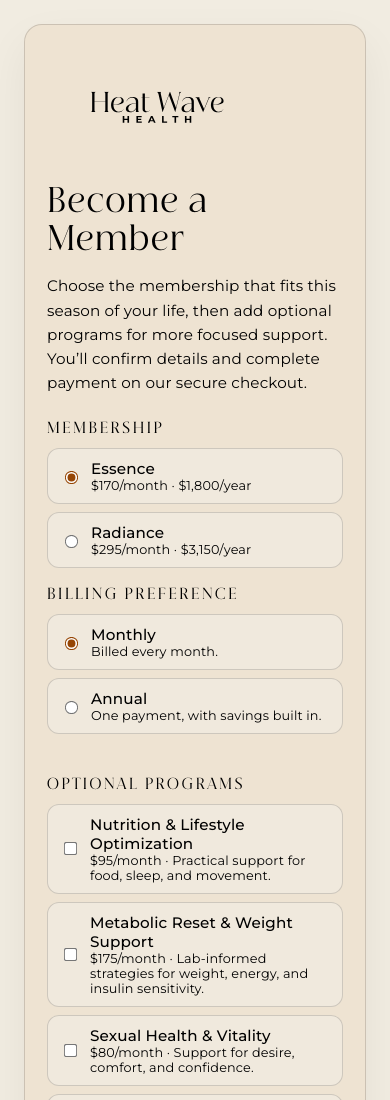
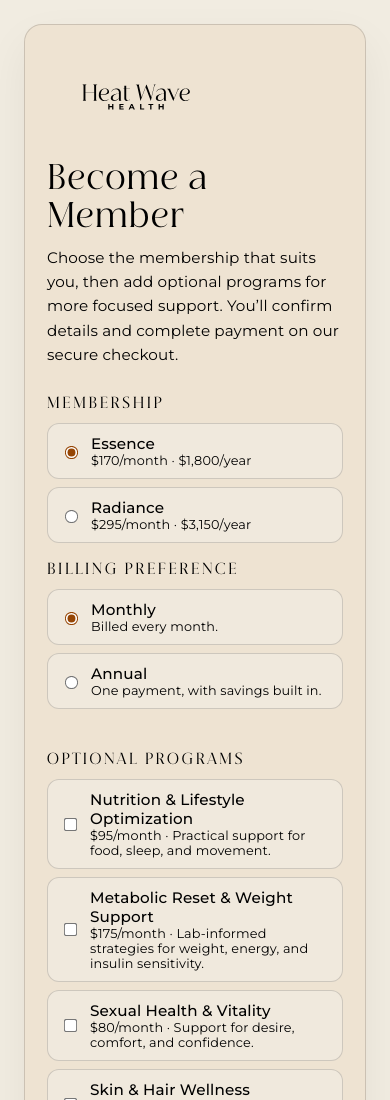
Before and after one commit to heatwavehealth/heatwave-membership-checkout, a website: page index.html in a window 390 px wide. Shown: the top 1100 px of the page. Drawn offline with Linux system fonts and the light colour scheme; a script that the page names is missing; files whose address does not match are found by name; a web font is replaced by a local one.

Commit message:
Update index.html

```diff
--- a/index.html
+++ b/index.html
@@ -17,7 +17,7 @@
   >
 
   <style>
-    /* ===== Custom fonts – paths match your folders/files ===== */
+    /* ===== Custom fonts – paths match your uploaded files ===== */
     @font-face {
       font-family: "Beautique Display";
       src: url("/Beautique Display/BeautiqueDisplay-Regular.otf") format("opentype");
@@ -32,14 +32,13 @@
       font-style: normal;
     }
 
-    /* ===== Brand colors (text all black) ===== */
+    /* ===== Colors / tokens ===== */
     :root {
       --hw-bg: #F1ECE1;           /* page background */
       --hw-card: #EEE3D2;         /* card background */
       --hw-accent: #964605;       /* primary button / accent */
-      --hw-accent-dark: #2A1D09;  /* hover / deep tone */
-      --hw-muted: #000000;        /* muted text now black */
-      --hw-text: #000000;         /* main text black */
+      --hw-accent-dark: #2A1D09;  /* button hover */
+      --hw-text: #000000;         /* all text black */
       --hw-border: rgba(0, 0, 0, 0.15);
       --hw-radius-xl: 18px;
     }
@@ -82,43 +81,40 @@
     }
 
     .header {
-      margin-bottom: 24px;
+      margin-bottom: 28px;
     }
 
     .hero-logo {
-  position: absolute;
-  top: 26px;
-  right: 28px;
-  width: 40%;
+      display: block;
+      width: 60%;
+      max-width: 340px;
       height: auto;
-  max-width: 450px;
-  min-width: 220px;
-  z-index: 10;
+      margin-bottom: 18px;
     }
 
-@media (max-width: 768px) {
+    @media (min-width: 900px) {
       .hero-logo {
-    position: relative;
-    top: auto;
-    right: auto;
-    width: 60%;
-    margin-bottom: 16px;
+        width: 55%;
+        max-width: 380px;
+        margin-bottom: 22px;
       }
     }
+
     h1 {
       font-family: "Beautique Display", serif;
       font-weight: normal;
       letter-spacing: 0.05em;
       font-size: clamp(2rem, 3.4vw, 3rem);
       margin: 0 0 10px;
-      color: var(--hw-text); /* black */
+      color: var(--hw-text);
     }
 
     .subtitle {
       font-size: 0.95rem;
-      color: var(--hw-text); /* black */
+      color: var(--hw-text);
       max-width: 40rem;
       line-height: 1.6;
+      margin: 0;
     }
 
     .grid {
@@ -144,8 +140,8 @@
       font-size: 0.9rem;
       letter-spacing: 0.18em;
       text-transform: uppercase;
-      color: var(--hw-text); /* black */
-      margin-bottom: 10px;
+      color: var(--hw-text);
+      margin: 0 0 10px;
     }
 
     .option-group {
@@ -186,12 +182,12 @@
     .option-label-main {
       font-size: 0.95rem;
       font-weight: 500;
-      color: var(--hw-text); /* black */
+      color: var(--hw-text);
     }
 
     .option-label-sub {
       font-size: 0.8rem;
-      color: var(--hw-text); /* black */
+      color: var(--hw-text);
     }
 
     .addons-list {
@@ -202,7 +198,7 @@
 
     .note {
       font-size: 0.8rem;
-      color: var(--hw-text); /* black */
+      color: var(--hw-text);
       margin-top: 10px;
       line-height: 1.5;
     }
@@ -258,7 +254,7 @@
 
     .secure-text {
       font-size: 0.78rem;
-      color: var(--hw-text); /* black */
+      color: var(--hw-text);
     }
 
     .secure-dot {
@@ -281,14 +277,14 @@
   <div class="shell">
     <div class="card">
       <div class="header">
-        <!-- Wordmark upper-left -->
+        <!-- Hero wordmark at top (left by default) -->
         <img src="/hw-wordmark.svg" alt="Heat Wave Health" class="hero-logo">
 
         <!-- Heading in Beautique Display -->
         <h1>Become a Member</h1>
 
         <p class="subtitle">
-          Choose the membership that fits this season of your life, then add optional programs for more focused support.
+          Choose the membership that suits you, then add optional programs for more focused support.
           You’ll confirm details and complete payment on our secure checkout.
         </p>
       </div>
```
Lines whose indentation alone changed are shown as unchanged.
